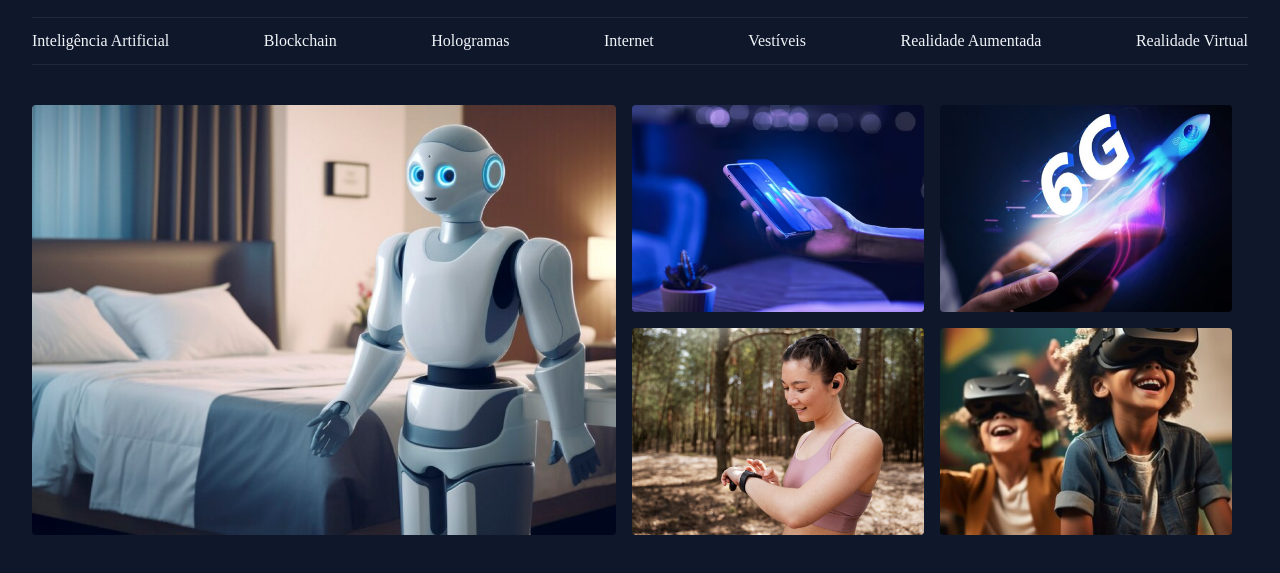
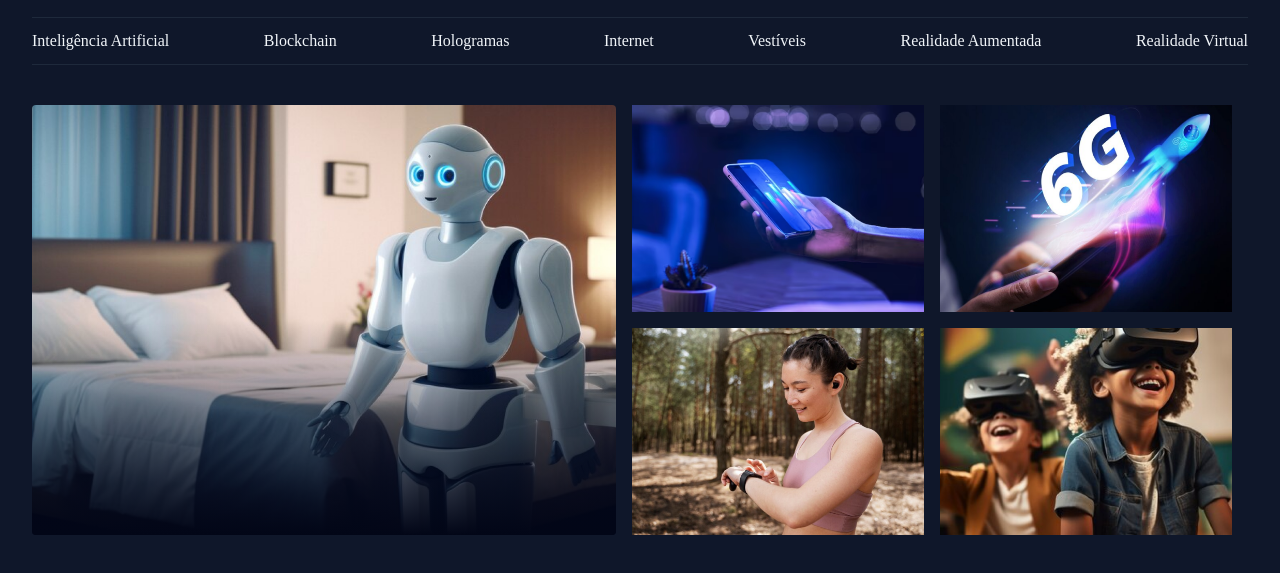
Before and after one commit to jaokzz/Pagina-de-Noticias, a plain HTML site: page index.html in a window 1280 px wide. Shown: the part 55-628 px from the top of the page. Drawn offline with Linux system fonts and the light colour scheme.

Commit message:
Adicionando Gradiente

```diff
--- a/index.html
+++ b/index.html
@@ -46,7 +46,7 @@
 
     <main class="grid container">
       <section id="featured" class="grid grid-flow-col gap-16">
-        <div>
+        <div class="card">
           <img src="assets/images/Image 01.png" alt="Img" />
         </div>
 
--- a/styles/sections.css
+++ b/styles/sections.css
@@ -2,6 +2,23 @@
     img {
         height: 100%;
         object-fit: cover;
-        border-radius: 4px;
     }
 }
+/* MUITO LEGAL - LEMBRAR - APRENDER - DOMINAR ⬇️⬇️⬇️⬇️⬇️⬇️⬇️ */
+.card {
+    position: relative;
+    overflow: hidden;
+    border-radius: 4px;
+
+    &::before {
+        content: "";
+        position: absolute;
+        inset: 0;
+        top: 50%;
+        background: linear-gradient(
+        180deg,
+        transparent 0%,
+        #020617 100%
+        );
+    }
+}
```
